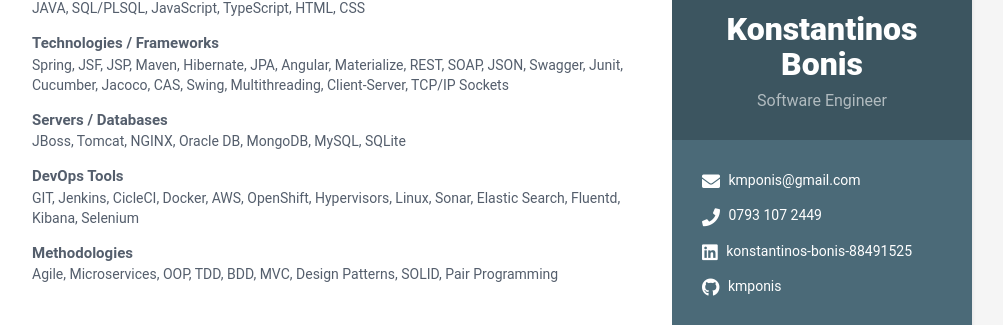
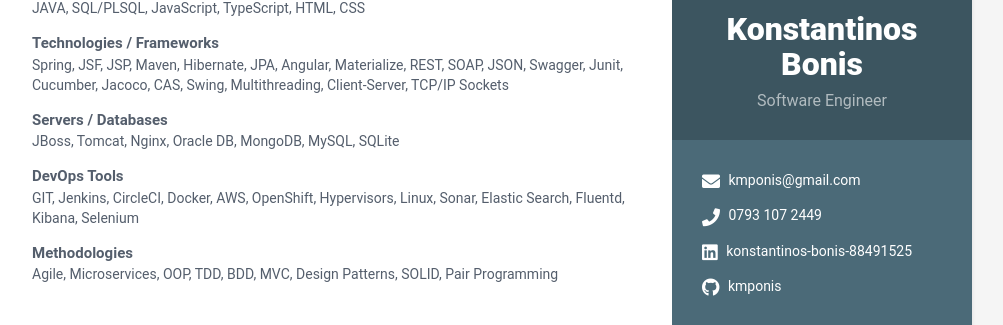
Before and after one commit to kmponis/kmponis.github.io, a Jekyll site: the page built from index.html, in a window 1280 px wide. Shown: the part 163-488 px from the top of the page, without its empty margins (168-1171 px from the left). Built offline with Jekyll 4.4.1, drawn with Linux system fonts in a browser that asks for light colours.

Commit message:
Amend to Nginx and CircleCI

```diff
--- a/_data/data.yml
+++ b/_data/data.yml
@@ -90,11 +90,11 @@
         level:
 
       - category: Servers / Databases
-        name: JBoss, Tomcat, NGINX, Oracle DB, MongoDB, MySQL, SQLite
+        name: JBoss, Tomcat, Nginx, Oracle DB, MongoDB, MySQL, SQLite
         level:
 
       - category: DevOps Tools
-        name: GIT, Jenkins, CicleCI, Docker, AWS, OpenShift, Hypervisors, Linux, Sonar,
+        name: GIT, Jenkins, CircleCI, Docker, AWS, OpenShift, Hypervisors, Linux, Sonar,
           Elastic Search, Fluentd, Kibana, Selenium
         level:
 
```
